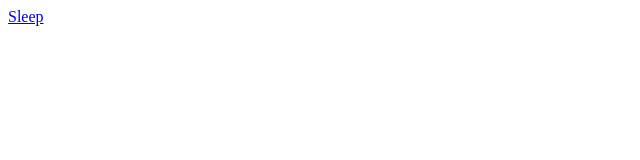
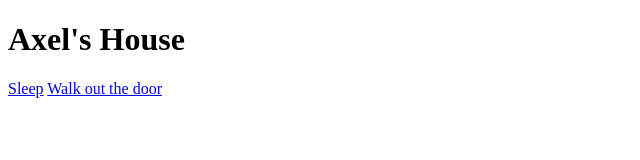
Before and after one commit to axeltdm/AxelVille-Citizens, a plain HTML site: page axel_bedroom.html in a window 1280 px wide. Shown: the whole page, without its empty margins (0-640 px from the left). Drawn offline with Linux system fonts and the light colour scheme.

Commit message:
Added a two way door. To my house.

```diff
--- a/axel_bedroom.html
+++ b/axel_bedroom.html
@@ -7,6 +7,8 @@
     <title>Axel's Room</title>
   </head>
   <body>
+    <h1>Axel's House</h1>
     <a href="sleeping_axel.html">Sleep</a>
+    <a href="axel_house.html">Walk out the door</a>
   </body>
 </html>
```
Also changed, not shown: axel_house.html (+1 -0 lines).
